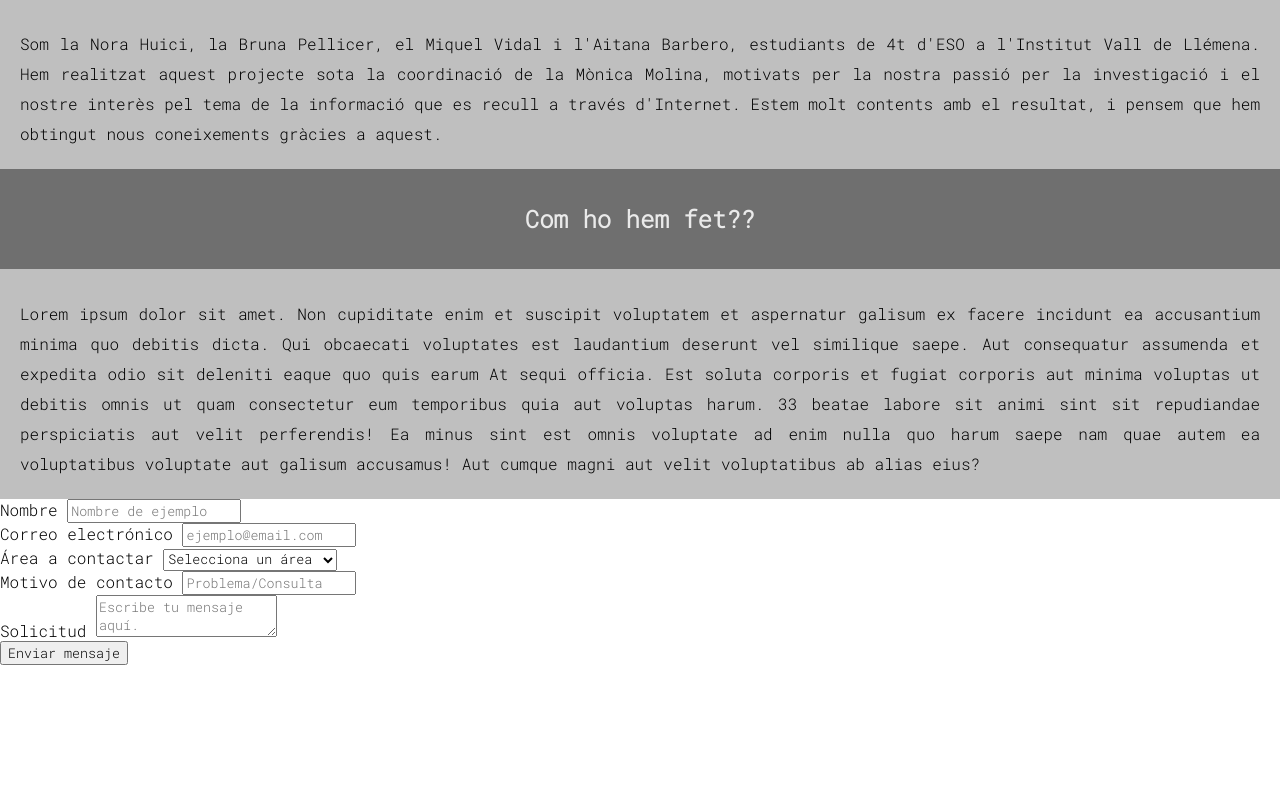
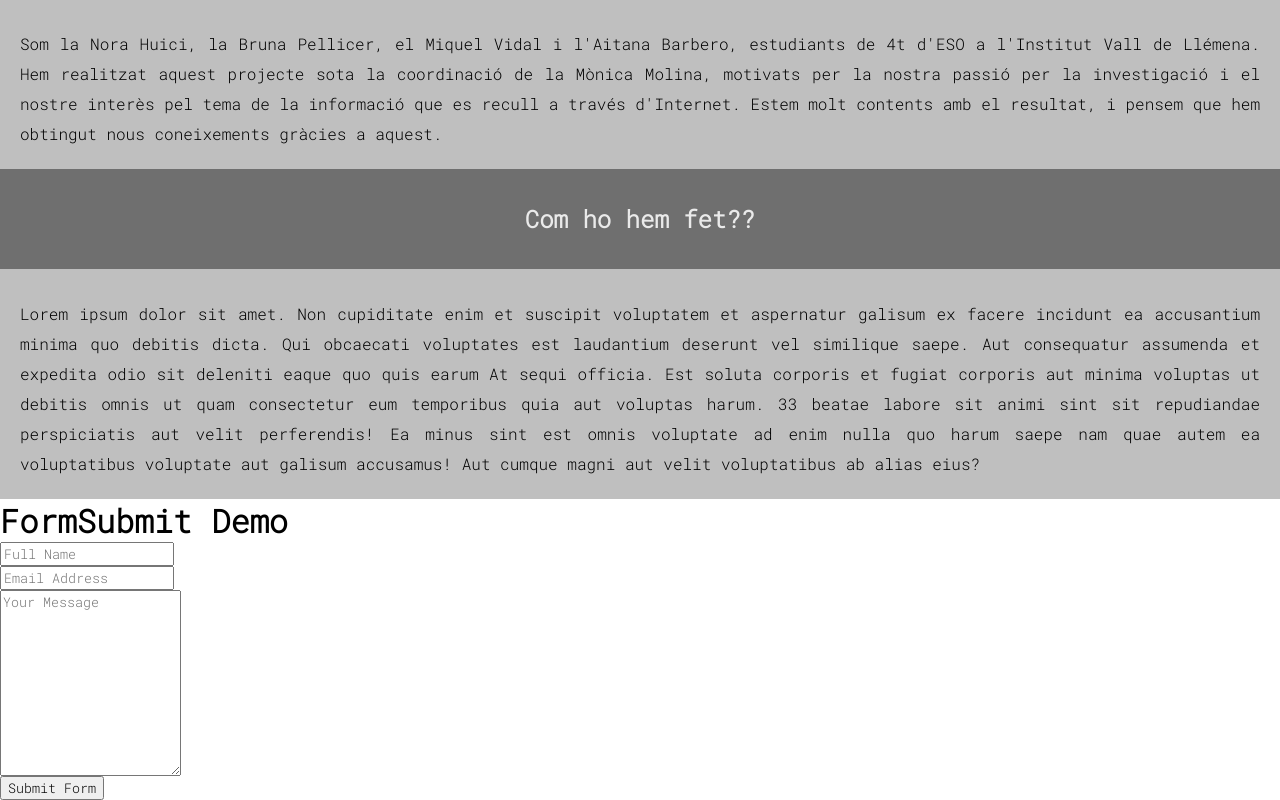
Before and after one commit to MikeTechElCrack/treball.github.io, a plain HTML site: page index.html in a window 1280 px wide. Shown: the part 401-1201 px from the top of the page. Before the commit the page ends 1066 px from the top, so only its background shows below. Drawn offline with Linux system fonts and the light colour scheme.

Commit message:
Update index.html

```diff
--- a/index.html
+++ b/index.html
@@ -279,9 +279,25 @@ Lorem ipsum dolor sit amet. Non cupiditate enim et suscipit voluptatem et aspern
 </div>
 </main>
 
-<form action="https://formsubmit.co/mike2007doom@gmail.com" method="POST">
-	<label for="name">Nombre</label> <input type="text" id="name" name="visitor_name" placeholder="Nombre de ejemplo" pattern=[A-Z\sa-z]{3,20} required> </div> <div class="elem-group"> <label for="email">Correo electrónico</label> <input type="email" id="email" name="visitor_email" placeholder="ejemplo@email.com" required> </div> <div class="elem-group"> <label for="department-selection">Área a contactar</label> <select id="department-selection" name="concerned_department" required> <option value="">Selecciona un área</option> <option value="billing">Facturación</option> <option value="marketing">Marketing</option> <option value="technical support">Servicio al cliente</option> </select> </div> <div class="elem-group"> <label for="title">Motivo de contacto</label> <input type="text" id="title" name="email_title" required placeholder="Problema/Consulta" pattern=[A-Za-z0-9\s]{8,60}> </div> <div class="elem-group"> <label for="message">Solicitud</label> <textarea id="message" name="visitor_message" placeholder="Escribe tu mensaje aquí." required></textarea> </div> <button type="submit">Enviar mensaje</button></form>
-
+<div class="container">
+  <h1>FormSubmit Demo</h1>
+  <form target="_blank" action="https://formsubmit.co/your@email.com" method="POST">
+    <div class="form-group">
+      <div class="form-row">
+        <div class="col">
+          <input type="text" name="name" class="form-control" placeholder="Full Name" required>
+        </div>
+        <div class="col">
+          <input type="email" name="email" class="form-control" placeholder="Email Address" required>
+        </div>
+      </div>
+    </div>
+    <div class="form-group">
+      <textarea placeholder="Your Message" class="form-control" name="message" rows="10" required></textarea>
+    </div>
+    <button type="submit" class="btn btn-lg btn-dark btn-block">Submit Form</button>
+  </form>
+</div>
 <script>
 
 const $button = document.querySelector(".button");
```
